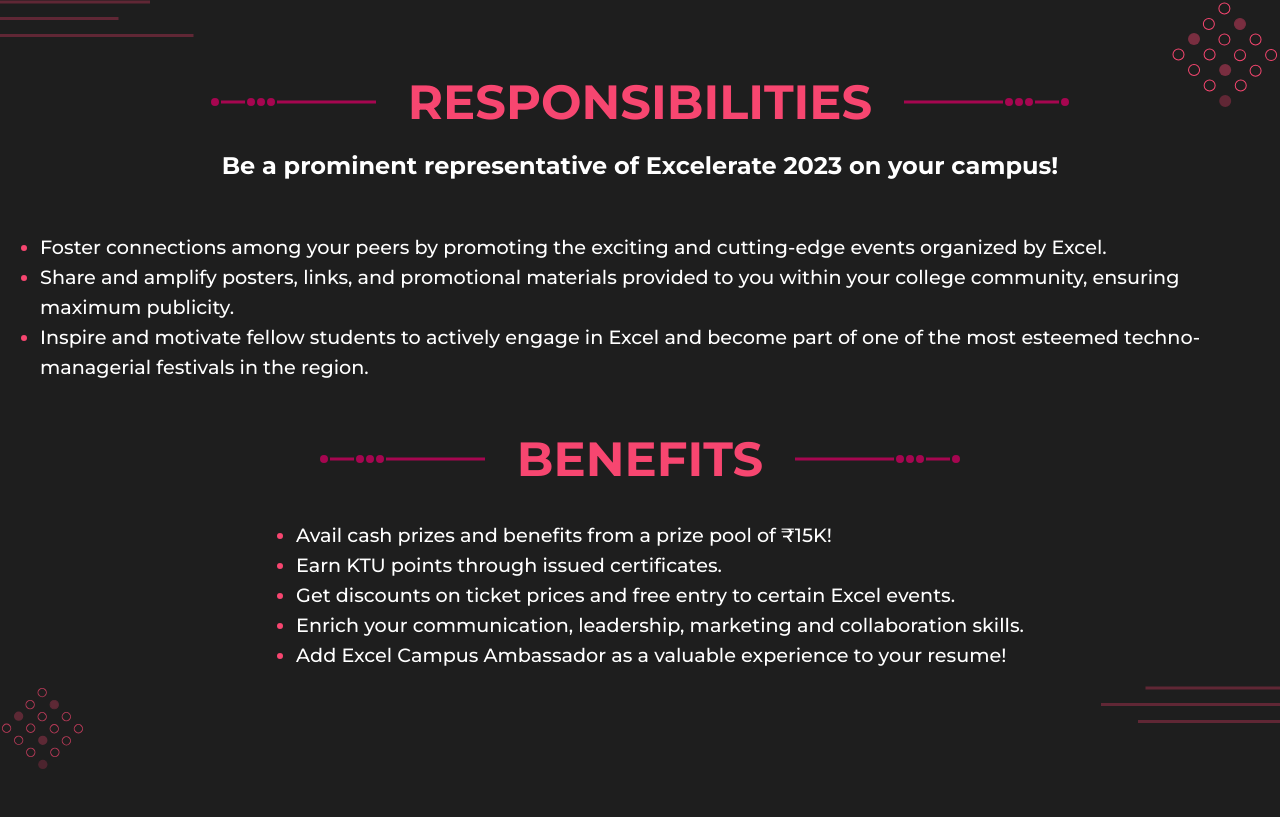
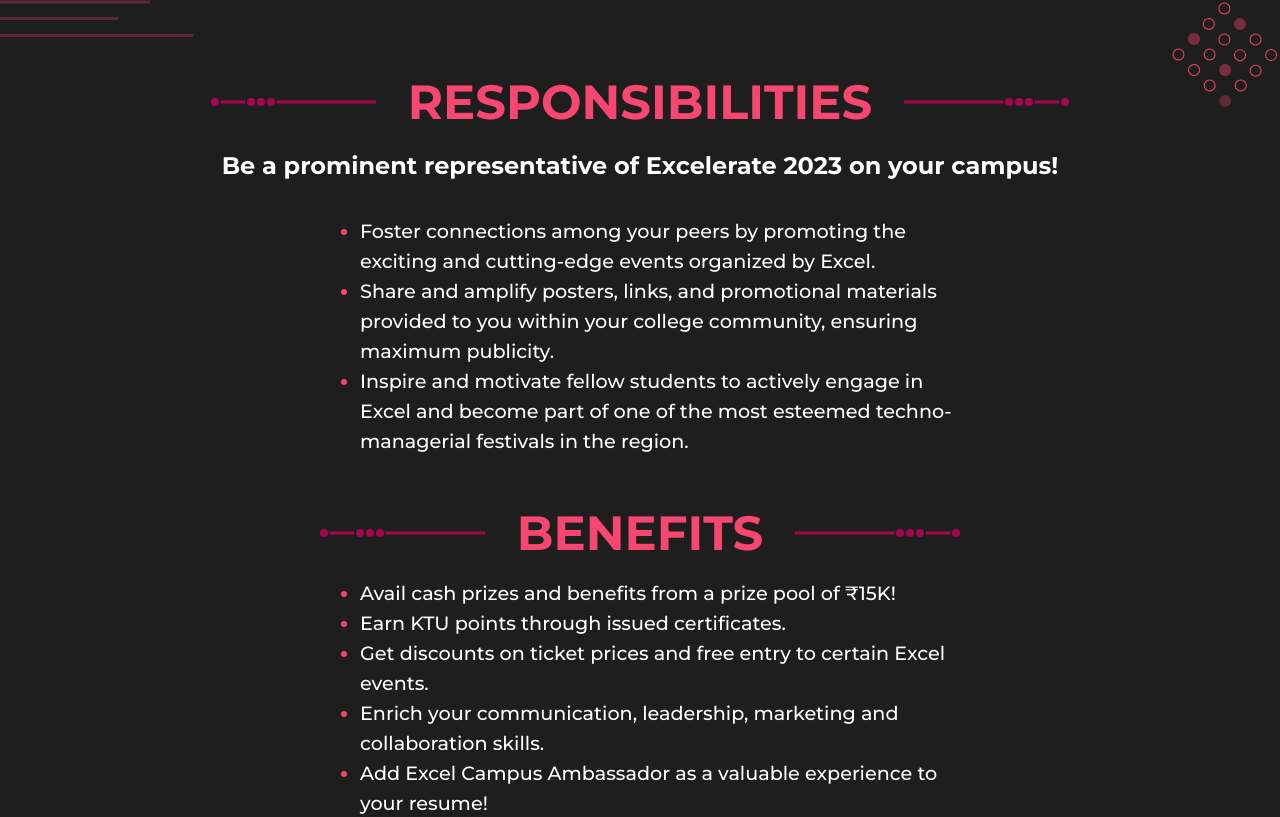
Before and after one commit to Excel2023Web/excelerate-2023, a React (Create React App) app: page / in a window 1280 px wide. Shown: the part 1454-2271 px from the top of the page. Built offline with nearby package versions, Linux system fonts and the light colour scheme; a web font is replaced by a local one.

Commit message:
Aligned Responsibilities section

```diff
--- a/src/components/RespAndBenefits/RespAndBenefits.css
+++ b/src/components/RespAndBenefits/RespAndBenefits.css
@@ -80,6 +80,15 @@
   right: 0px;
 }
 
+@media only screen and (min-width: 1200px) {
+  .resposibility__points {
+    width: 50% ;
+    margin: 0 auto;
+  }
+}
+
+
+
 @media only screen and (max-width: 1300px) {
 }
 
```
